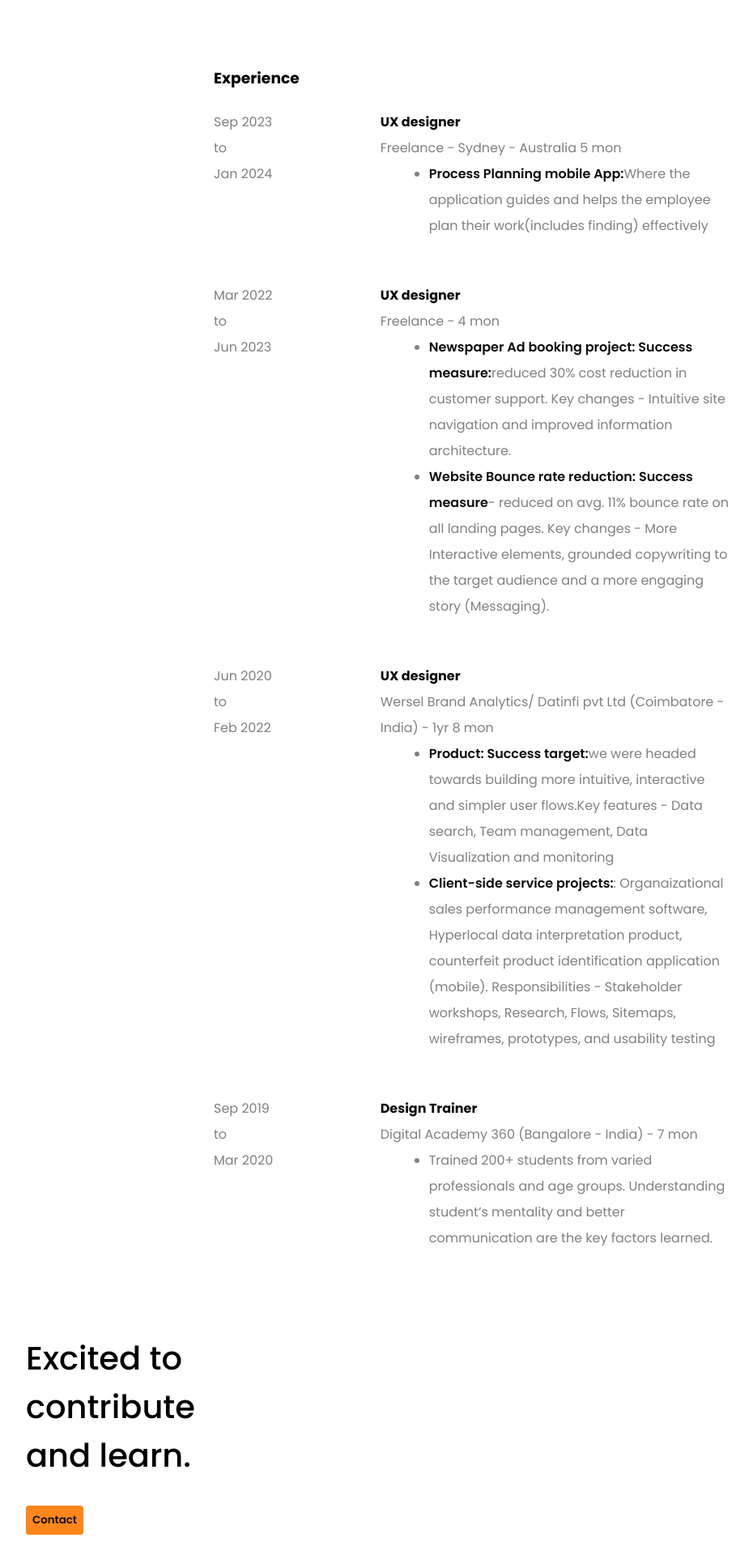
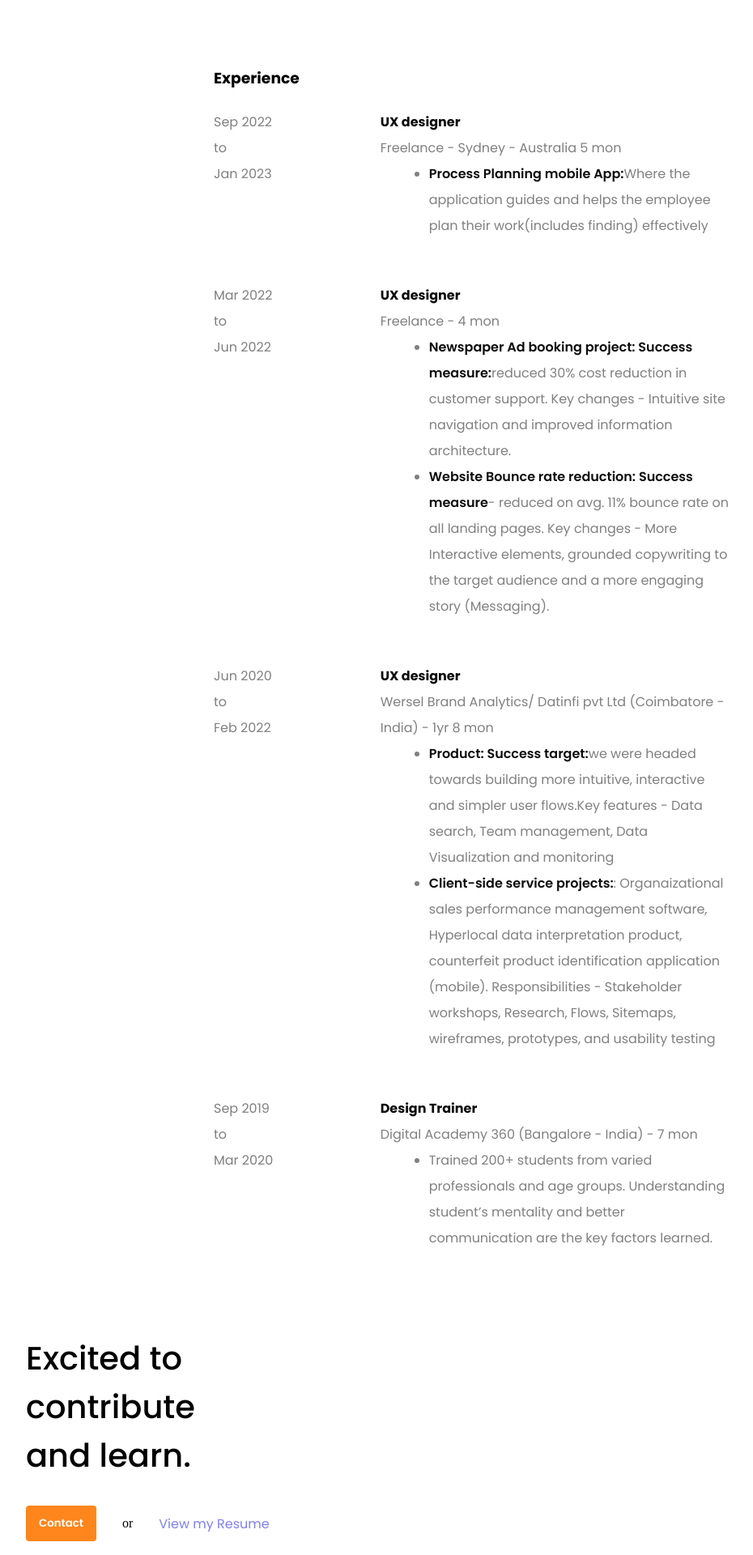
Before and after one commit to Vatsan-S/Portfolio, a React (Vite) app: page /about in a window 1280 px wide. Shown: the part 1560-3480 px from the top of the page at 81% size, without its empty margins (56-986 px from the left). Built offline with nearby package versions, Linux system fonts and the light colour scheme.

Commit message:
Document Updates

```diff
--- a/Components/Footer.jsx
+++ b/Components/Footer.jsx
@@ -1,20 +1,35 @@
-import React from 'react';
-import { Link, useNavigate } from 'react-router-dom';
+import React from "react";
+import { Link, useNavigate } from "react-router-dom";
 
 const Footer = () => {
-    const navigate = useNavigate()
+  const navigate = useNavigate();
   return (
-        <div className='footerContainer'>
+    <div className="footerContainer">
       <h3 className="footerPhrase">Excited to contribute and learn.</h3>
       <div className="buttonDiv">
-            <button className="button primary footerButton" onClick={()=>{navigate("/contact")}}>
+        <button
+          className="button primary footerButton"
+          onClick={() => {
+            navigate("/contact");
+          }}
+        >
           Contact
         </button>
-            {/* <p>or</p> */}
-            {/* <Link to='/resume' className='backText'>View my Resume</Link> */}
+        <p>or</p>
+        <Link
+          to="/resume"
+          className="backText"
+          onClick={() => {
+            window.open(
+              "https://drive.google.com/file/d/16gPQVJrRMGQZtVOETAFElZ6wSBH6-IPt/view?usp=sharing"
+            );
+          }}
+        >
+          View my Resume
+        </Link>
       </div>
       <hr />
-            <p className='lightText'>Designed and Developed : Vatsan</p>
+      <p className="lightText">Designed and Developed : Vatsan</p>
     </div>
   );
 };
--- a/Pages/About.jsx
+++ b/Pages/About.jsx
@@ -342,9 +342,9 @@ const About = () => {
 
         <div className="contentInProjectPage experience">
           <div className="timeLineSection">
-            <p className="timeline">Sep 2023</p>
+            <p className="timeline">Sep 2022</p>
             <p className="timeline">to</p>
-            <p className="timeline">Jan 2024</p>
+            <p className="timeline">Jan 2023</p>
           </div>
           <div className="workDetailsSection">
             <h4 className="titleInProjectPage role">UX designer</h4>
@@ -362,7 +362,7 @@ const About = () => {
           <div className="timeLineSection">
             <p className="timeline">Mar 2022</p>
             <p className="timeline">to</p>
-            <p className="timeline">Jun 2023</p>
+            <p className="timeline">Jun 2022</p>
           </div>
           <div className="workDetailsSection">
             <h4 className="titleInProjectPage role">UX designer</h4>
--- a/Pages/DevProject.jsx
+++ b/Pages/DevProject.jsx
@@ -11,10 +11,7 @@ const DevProject = () => {
     <div className="projectContainer">
       <Navbar />
       <Link to="/">
-        <p className="backText">
-          {" "}
-          Development Project
-        </p>
+        <p className="backText"> Development Project</p>
       </Link>
 
       <h2 className="pageTitle projectPageTitle">
@@ -88,6 +85,12 @@ const DevProject = () => {
             </li>
             <li>
               {" "}
+              <span className="boldText">Admin Dashboard: </span> Includes
+              inventory to edit product, stocks and have few basic stats of
+              sales
+            </li>
+            <li>
+              {" "}
               <span className="boldText">Responsive Design: </span>Ensures
               accessibility across various devices and screen sizes.
             </li>
@@ -122,13 +125,13 @@ const DevProject = () => {
                 </p>
               </div>
               <Card
-              type="Development"
-              title="MERN Ecommerce Practice Project With Admin Dashboard"
-              id="1"
-               image="https://res.cloudinary.com/ddycjnke1/EcommerceCardPreview_p3am4o"
-               who='Practice Project'
-               role='Design-Code'
-            />
+                type="Development"
+                title="MERN Ecommerce Practice Project With Admin Dashboard"
+                id="1"
+                image="https://res.cloudinary.com/ddycjnke1/EcommerceCardPreview_p3am4o"
+                who="Practice Project"
+                role="Design-Code"
+              />
             </div>
           </div>
           <div className="cardLayout">
@@ -138,7 +141,7 @@ const DevProject = () => {
               who="Hospitality Marketing Team"
               role="Research to UI"
               link="https://www.behance.net/gallery/148002641/Ux-Case-study-Improving-Information-Architect"
-              image='https://res.cloudinary.com/ddycjnke1/PreviewImage3_snpk78'
+              image="https://res.cloudinary.com/ddycjnke1/PreviewImage3_snpk78"
             />
           </div>
           <div className="cardLayout">
@@ -148,7 +151,7 @@ const DevProject = () => {
 booking site to reduce direct calls"
               who="Newspaper Publication"
               role="Research to wireframes"
-              image='https://res.cloudinary.com/ddycjnke1/Previewimage2_j4ocxm'
+              image="https://res.cloudinary.com/ddycjnke1/Previewimage2_j4ocxm"
               link="https://www.behance.net/gallery/140740473/Ux-Redesign-Newspaper-Ad-online-booking-platform"
             />
           </div>
@@ -158,8 +161,8 @@ booking site to reduce direct calls"
               title="Improving Customer Lifetime Value CLTV - Here its productivity"
               image="https://res.cloudinary.com/ddycjnke1/Preview_image_bskymj"
               link="https://www.behance.net/gallery/145928103/Improving-customer-lifetime-value-CLTV"
-              who='Team Management Platforms'
-              role='Research'
+              who="Team Management Platforms"
+              role="Research"
             />
           </div>
         </div>
--- a/index.html
+++ b/index.html
@@ -2,7 +2,7 @@
 <html lang="en">
   <head>
     <meta charset="UTF-8" />
-
+    <link rel="shortcut icon" href="https://res.cloudinary.com/ddycjnke1/letter-v_13988003_kgitut" type="image/x-icon">
     <meta name="viewport" content="width=device-width, initial-scale=1.0" />
     <title>V A T S A N' s</title>
   </head>
--- a/src/index.css
+++ b/src/index.css
@@ -38,14 +38,14 @@ body {
 }
 /* ----------common components----------- */
 .button {
-  padding: 8px 8px;
+  padding: 12px 16px;
   border: none;
   border-radius: 4px;
   font-family: var(--ff-poppins);
 }
 .primary {
   background-color: var(--clr-accent);
-  color: var(--clr-text-dark);
+  color: var(--clr-text-light);
   font-weight: 600;
 }
 .secondaryTitle {
```
Also changed, not shown: Assets/freepik-export-20240724034935dmS0.png (added). Lines whose indentation alone changed are shown as unchanged.
